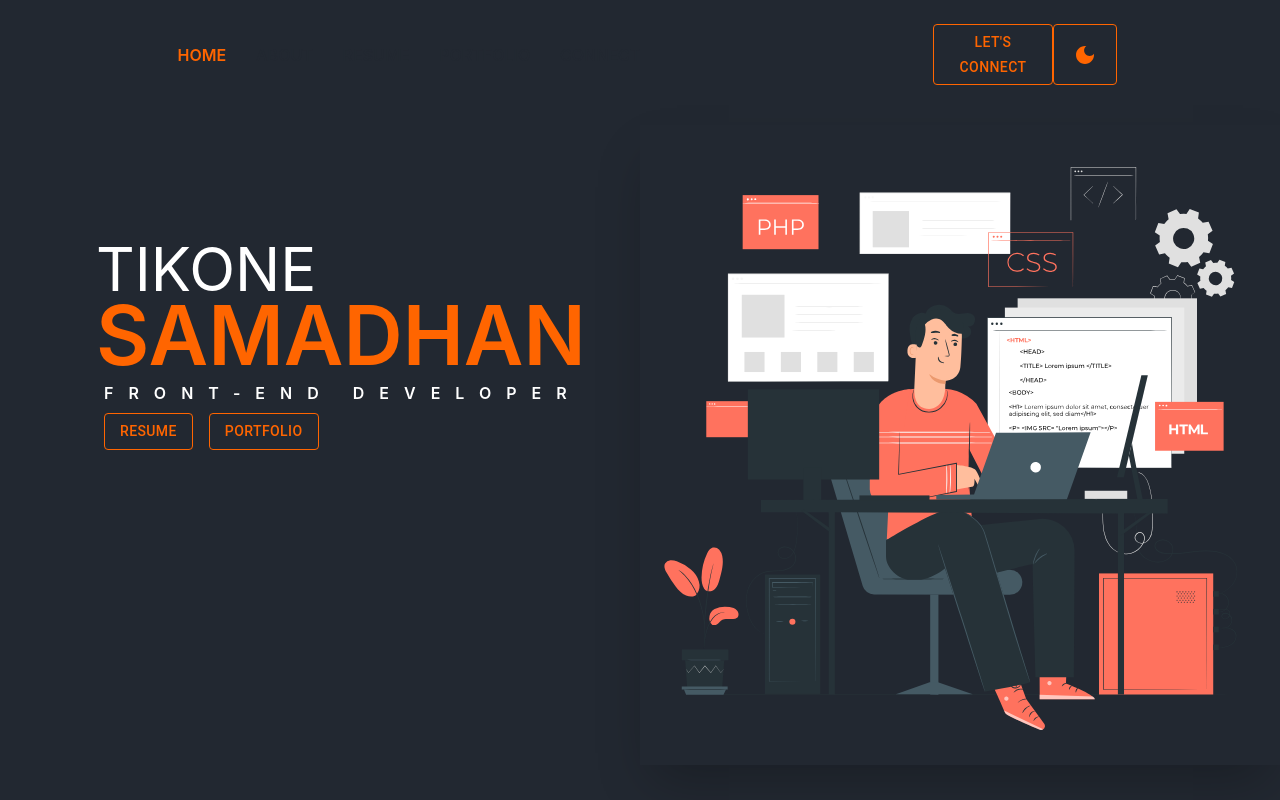
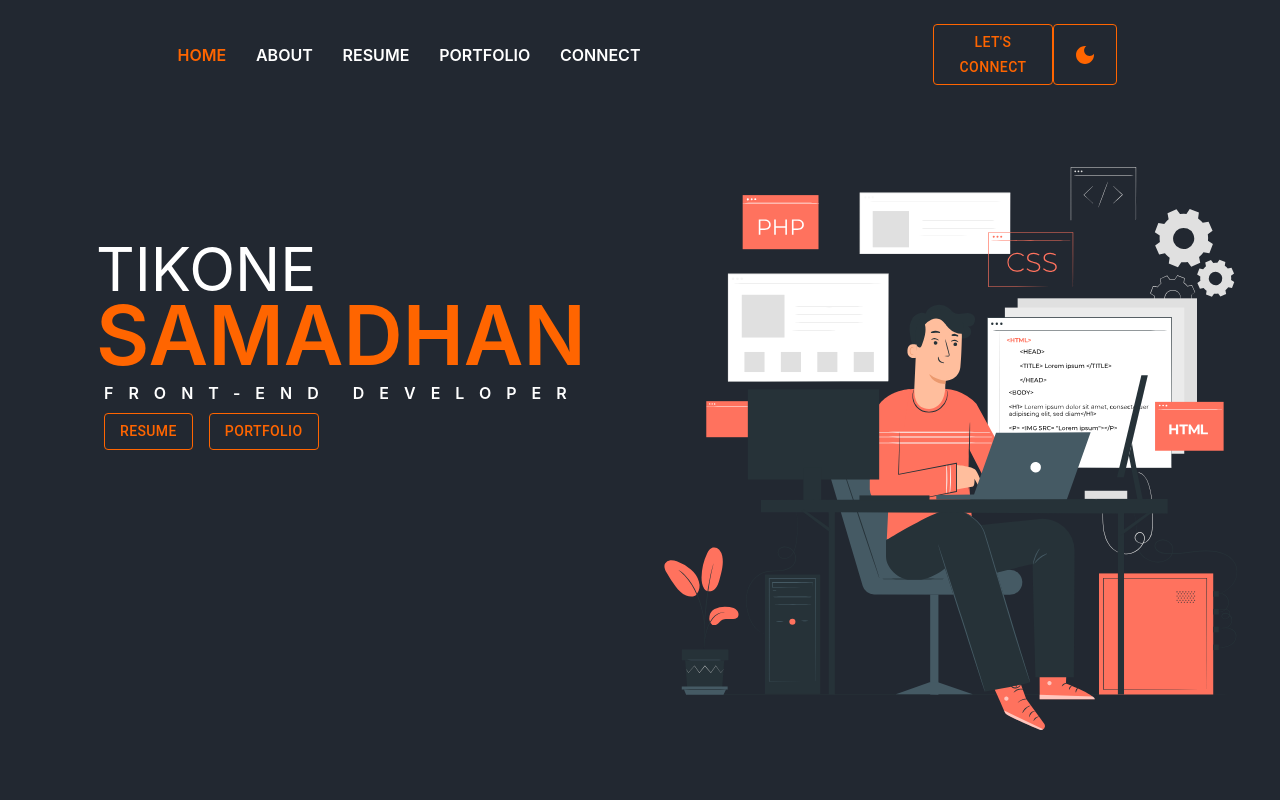
Before and after one commit to SamadhanTikone/Portfolio, a React (Vite) app: page / in a window 1280 px wide. Shown: the top 800 px of the page. Built offline with nearby package versions, Linux system fonts and the light colour scheme.

Commit message:
portfolio and responsive

```diff
--- a/src/Components/Home/Home.jsx
+++ b/src/Components/Home/Home.jsx
@@ -68,7 +68,7 @@ export default function Home() {
                 <div>
                   <img
                       src="./Programming-pana (1).svg"
-                      className="w-full mt-4 image-1 	shadow-2xl"
+                      className="w-full mt-4 image-1 "
                       alt="" />
 
                 </div>
--- a/src/Components/Navbar/NavBar.jsx
+++ b/src/Components/Navbar/NavBar.jsx
@@ -77,12 +77,12 @@ function toggleClose (){
 
   return (
     <div className={` ${ theme ? "bg-[#222831] text-white" : " bg-white text-[#222831]"} flex justify-around p-6 nav relative `}>
-      <ul className={` ${  menuIsOpen   ? `flex-col absolute w-full z-10 gap-6 text-center top-20 p-12  ${ theme ?  "bg-white opacity-100": " bg-[#222831]" } ` :"hidden " }  flex sm:flex sm:justify-around  sm:flex-row items-center  sm:w-[50%] md:w-[40%]  uppercase font-semibold `}>
-        <NavLink to={"/"} onClick={toggleClose} className={({isActive})=> isActive ? "text-[#FF6500]  " : `${ theme ? " text-[#222831]" : "   text-white"} link`}>Home</NavLink>
-        <NavLink to={"/about"} onClick={toggleClose} className={({isActive})=> isActive ? "text-[#FF6500]  " :`${ theme ? "  text-[#222831]" : "text-white  "} link `}>About</NavLink>
-        <NavLink to={"/resume"} onClick={toggleClose} className={({isActive})=> isActive ? "text-[#FF6500]  " : `${ theme ? "  text-[#222831]" : "  text-white"} link`}>Resume</NavLink>
-        <NavLink to={"/portfolio"} onClick={toggleClose} className={({isActive})=> isActive ? "text-[#FF6500]  " : `${ theme ? "  text-[#222831]" : "  text-white"} link`}>Portfolio</NavLink>
-        <NavLink to={"/contact"} onClick={toggleClose} className={({isActive})=> isActive ? "text-[#FF6500]  " : `${ theme ? " text-[#222831]" : "  text-white"} link`}>Connect</NavLink>
+      <ul className={` ${  menuIsOpen   ? `flex-col absolute w-full z-10 gap-6 text-center top-20 p-12  ${ theme ?  "bg-white text-black opacity-100": " bg-[#222831] text-white" } ` :"hidden " }  flex sm:flex sm:justify-around  sm:flex-row items-center  sm:w-[50%] md:w-[40%]  uppercase font-semibold `}>
+        <NavLink to={"/"} onClick={toggleClose} className={({isActive})=> isActive ? "text-[#FF6500]  " : "null"}>Home</NavLink>
+        <NavLink to={"/about"} onClick={toggleClose} className={({isActive})=> isActive ? "text-[#FF6500]  " :"null"}>About</NavLink>
+        <NavLink to={"/resume"} onClick={toggleClose} className={({isActive})=> isActive ? "text-[#FF6500]  " : "null"}>Resume</NavLink>
+        <NavLink to={"/portfolio"} onClick={toggleClose} className={({isActive})=> isActive ? "text-[#FF6500]  " : "null"}>Portfolio</NavLink>
+        <NavLink to={"/contact"} onClick={toggleClose} className={({isActive})=> isActive ? "text-[#FF6500]  " : "null"}>Connect</NavLink>
 
 
 
```
